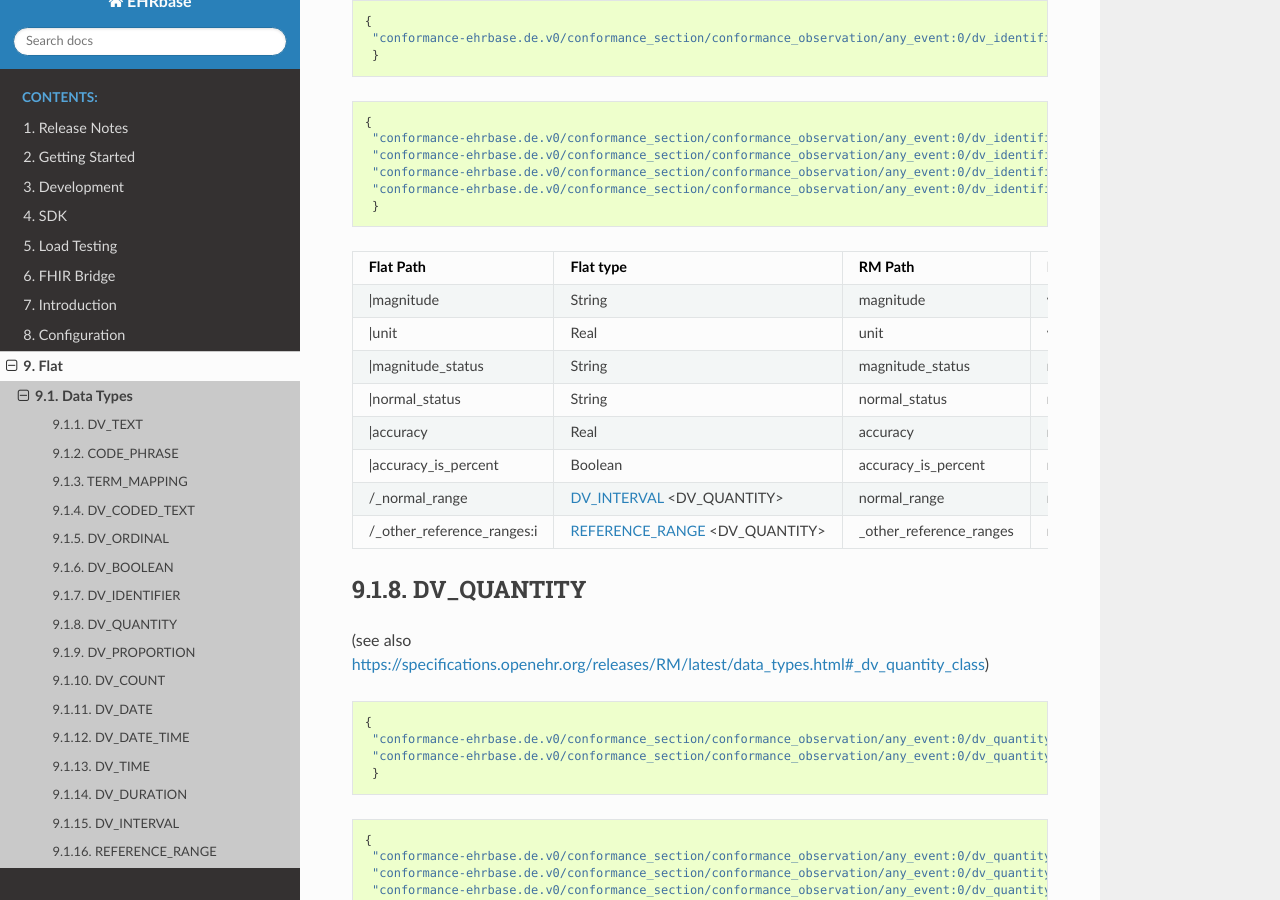
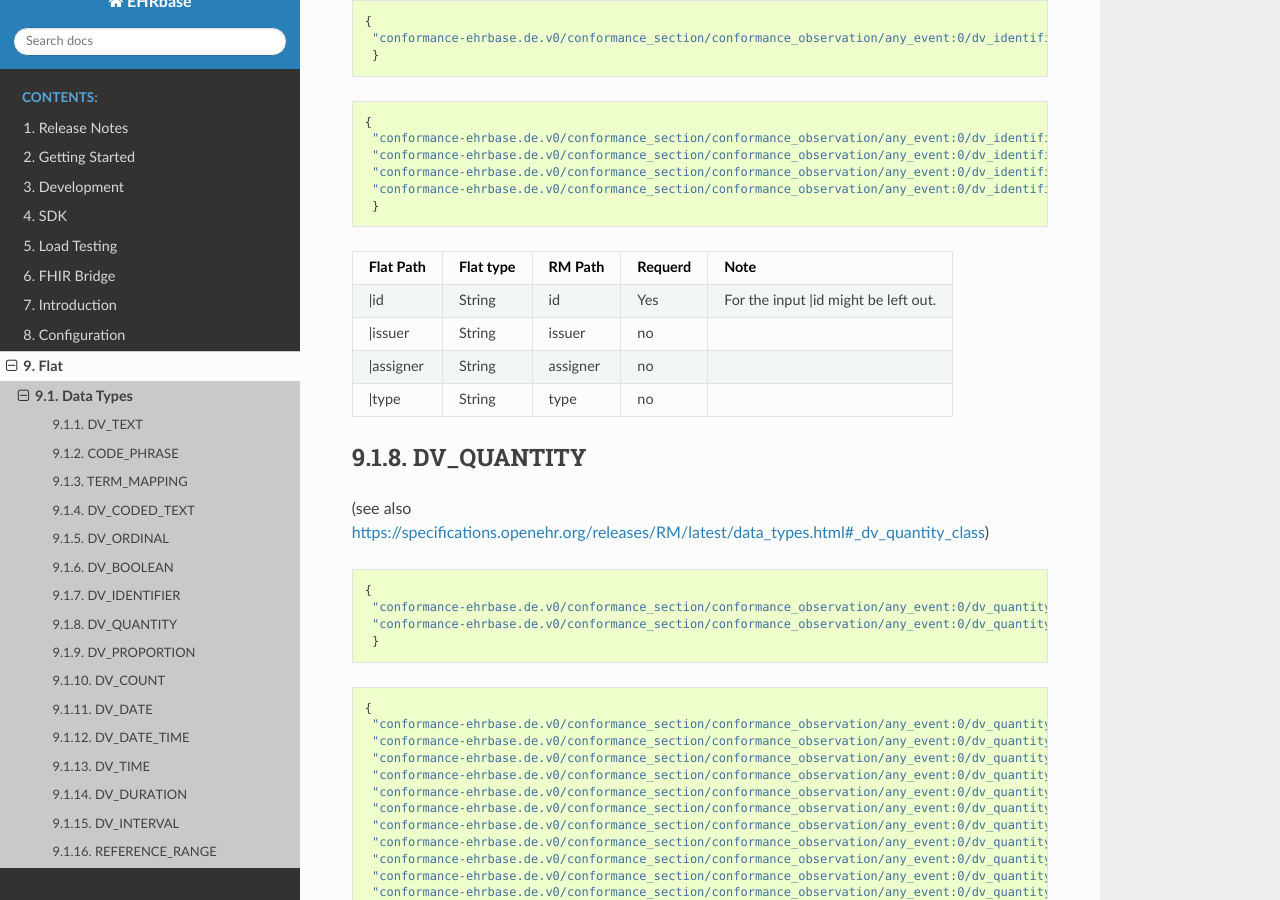
Before and after one commit to ehrbase/documentation, a Sphinx documentation site: the page built from source/09_flat/01_data_types/index.rst, in a window 1280 px wide and 900 px high, scrolled down 4159 px. Built offline with Sphinx 7.4.7 and the Read the Docs theme 2.0.0, drawn with Linux system fonts in a browser that asks for light colours; formulas are drawn with MathJax 3; pages that are not in the unit, such as notebooks, are missing from menus.

Commit message:
add flat description for DV_IDENTIFIER
see CDR-110

```diff
--- a/source/09_flat/01_data_types/index.rst
+++ b/source/09_flat/01_data_types/index.rst
@@ -243,25 +243,20 @@ DV_IDENTIFIER
   }
 
 
-+-----------------------------+------------------------------------+--------------------------+----------+----------------------------+
-| Flat Path                   | Flat type                          | RM Path                  | Requerd  | Note                       |
-+=============================+====================================+==========================+==========+============================+
-| \|magnitude                 | String                             | magnitude                | yes      |                            |
-+-----------------------------+------------------------------------+--------------------------+----------+----------------------------+
-| \|unit                      | Real                               | unit                     | yes      |                            |
-+-----------------------------+------------------------------------+--------------------------+----------+----------------------------+
-| \|magnitude_status          | String                             | magnitude_status         | no       | ValueSet (",>,>=,<,<=,~)   |
-+-----------------------------+------------------------------------+--------------------------+----------+----------------------------+
-| \|normal_status             | String                             | normal_status            | no       | Valuset normal_status      |
-+-----------------------------+------------------------------------+--------------------------+----------+----------------------------+
-| \|accuracy                  | Real                               | accuracy                 | no       |                            |
-+-----------------------------+------------------------------------+--------------------------+----------+----------------------------+
-| \|accuracy_is_percent       | Boolean                            | accuracy_is_percent      | no       |                            |
-+-----------------------------+------------------------------------+--------------------------+----------+----------------------------+
-| /_normal_range              | `DV_INTERVAL`_ <DV_QUANTITY>       | normal_range             | no       |                            |
-+-----------------------------+------------------------------------+--------------------------+----------+----------------------------+
-| /_other_reference_ranges:i  | `REFERENCE_RANGE`_ <DV_QUANTITY>   | _other_reference_ranges  | no       |                            |
-+-----------------------------+------------------------------------+--------------------------+----------+----------------------------+
++-----------------------------+----------------------------------+--------------------------+----------+---------------------------------------+
+| Flat Path                   | Flat type                        | RM Path                  | Requerd  | Note                                  |
++=============================+==================================+==========================+==========+=======================================+
+| \|id                        | String                           | id                       | Yes      | For the input \|id might be left out. |
++-----------------------------+----------------------------------+--------------------------+----------+---------------------------------------+
+| \|issuer                    | String                           | issuer                   | no       |                                       |
++-----------------------------+----------------------------------+--------------------------+----------+---------------------------------------+
+| \|assigner                  | String                           | assigner                 | no       |                                       |
++-----------------------------+----------------------------------+--------------------------+----------+---------------------------------------+
+| \|type                      | String                           | type                     | no       |                                       |
++-----------------------------+----------------------------------+--------------------------+----------+---------------------------------------+
+
+
+
 
 
 DV_QUANTITY
```
